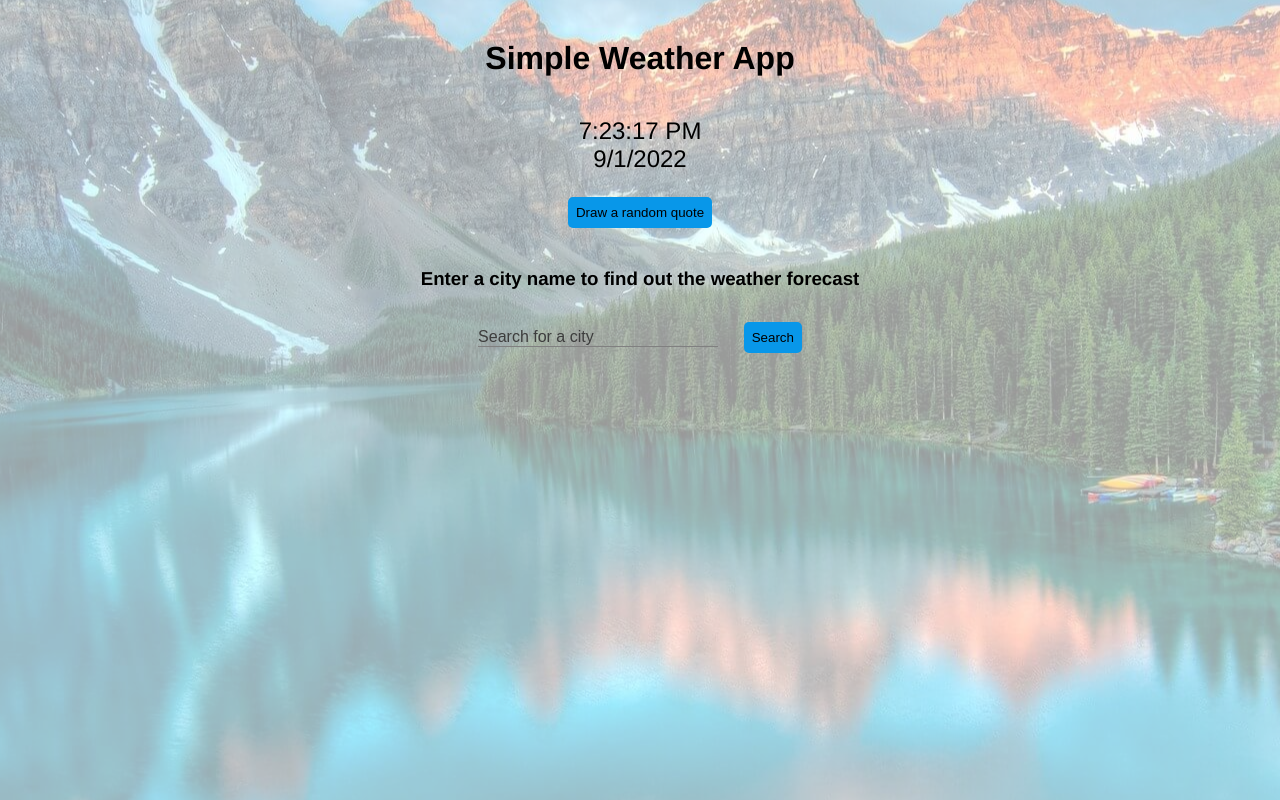
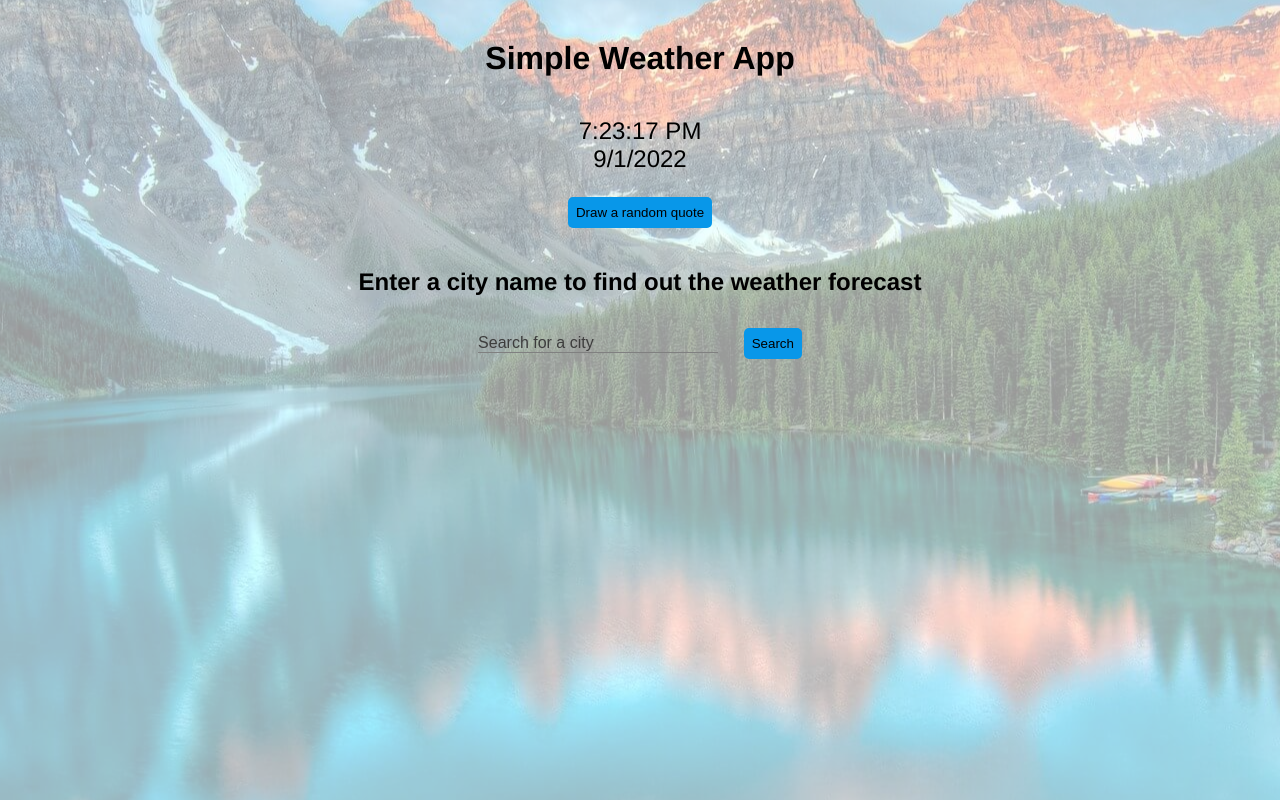
Before and after one commit to 13Groszy/Weather-Quotes-App, a Vue app: page / in a window 1280 px wide. Built offline with nearby package versions, Linux system fonts and the light colour scheme.

Commit message:
Update Weather.vue

```diff
--- a/src/components/Weather.vue
+++ b/src/components/Weather.vue
@@ -1,6 +1,6 @@
 <template>
     <div>
-        <h3>Enter a city name to find out the weather forecast</h3>
+        <h2>Enter a city name to find out the weather forecast</h2>
         <div class="input__wrapper">
             <input v-on:keyup.enter="getWeather()" v-model="cityName" type="text" placeholder="Search for a city">
             <button @click="getWeather()" type="submit">Search</button>
```
